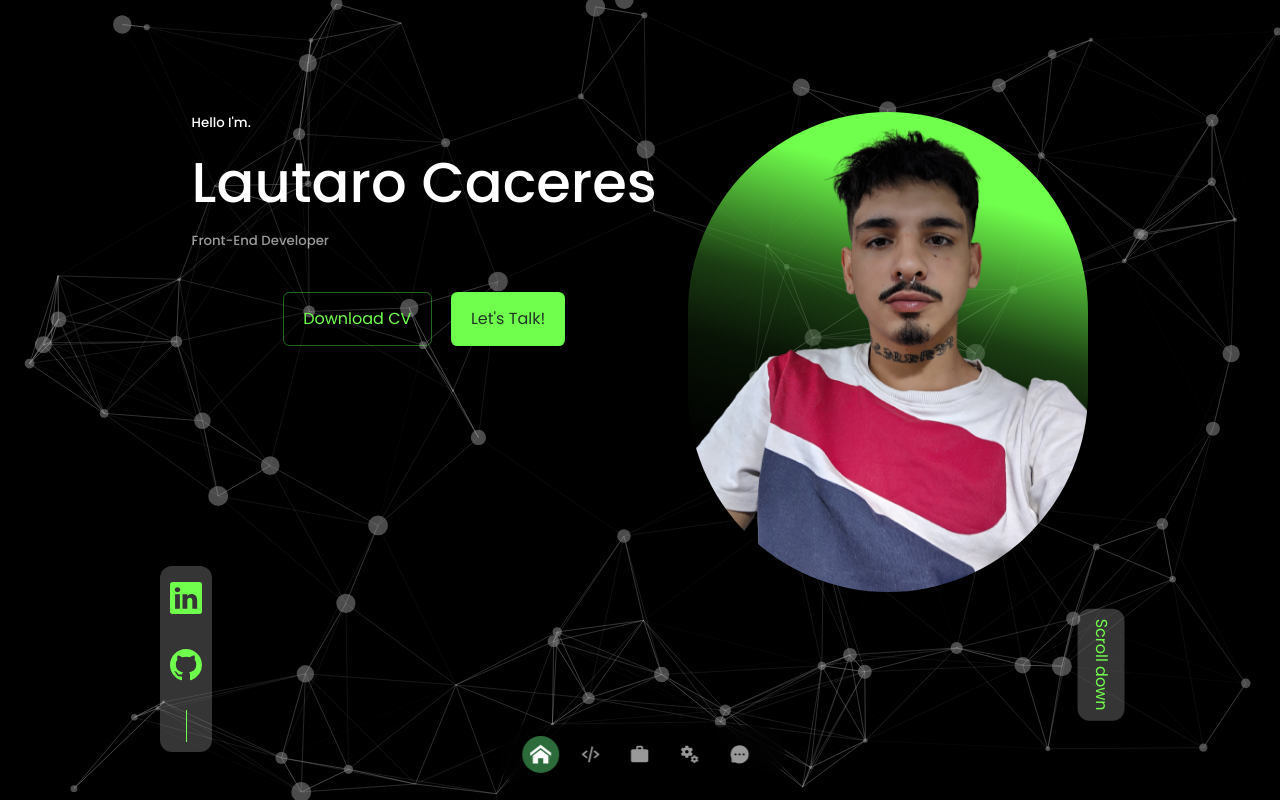
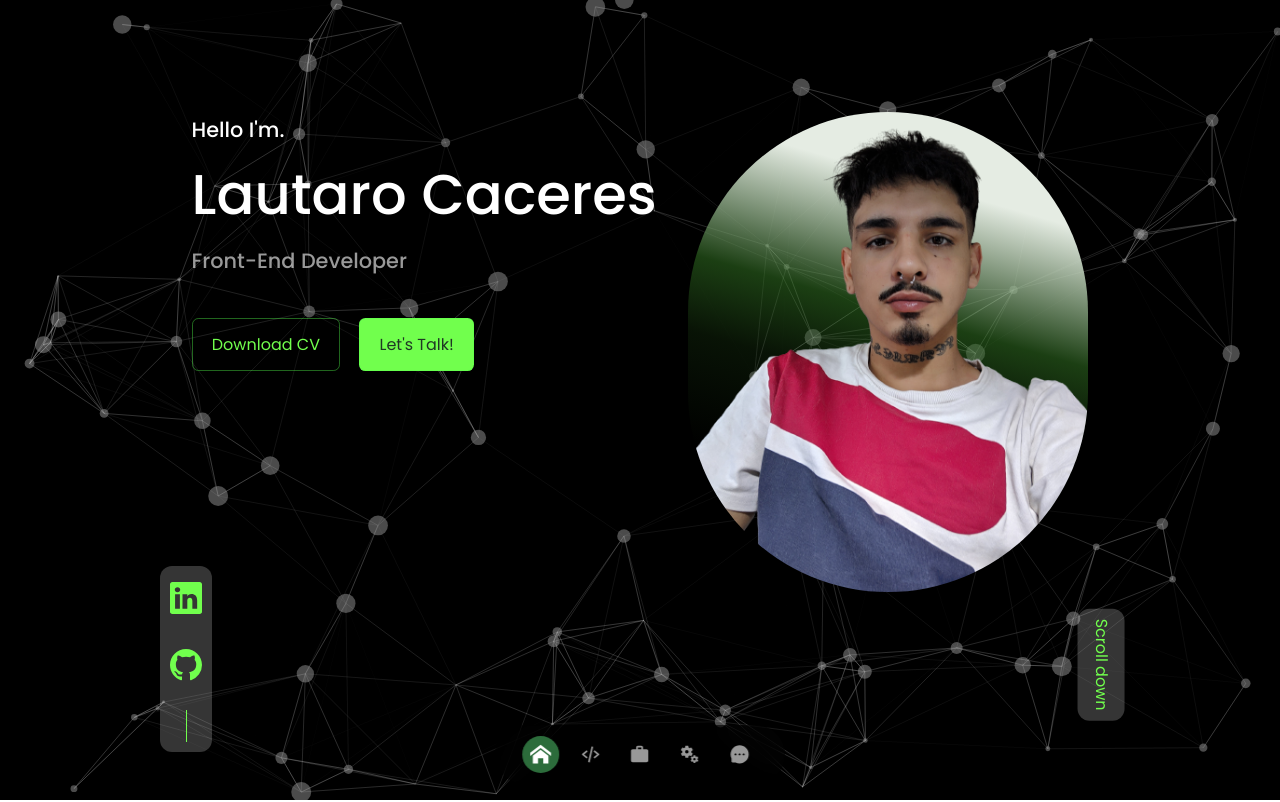
Before and after one commit to 0LMC0/Portfolio_react, a React (Create React App) app: page / in a window 1280 px wide. Shown: the top 802 px of the page. Built offline with nearby package versions, Linux system fonts and the light colour scheme.

Commit message:
Note changes

```diff
--- a/package.json
+++ b/package.json
@@ -6,6 +6,7 @@
     "@testing-library/jest-dom": "^5.16.4",
     "@testing-library/react": "^13.3.0",
     "@testing-library/user-event": "^13.5.0",
+    "blob-animated": "^1.2.9",
     "email-js": "^2.0.2",
     "emailjs-com": "^3.2.0",
     "react": "^18.2.0",
--- a/src/components/header/header.css
+++ b/src/components/header/header.css
@@ -12,12 +12,16 @@ header {
     position: relative;
 }
 
+.header__container h5{
+    font-size: 1.3rem;
+}
+
 /* CTA styling */
 
 .cta{
     display: flex;
     gap: 1.2rem;
-    justify-content: center;
+    justify-content: flex-start;
     margin-top: 2.5rem;
 }
 
@@ -47,11 +51,8 @@ header {
 /* img */
 
 .me{
-    background: rgb(113,255,77);
-    background: -moz-linear-gradient(196deg, rgba(113,255,77,1) 20%, rgba(49,112,34,0.5606617647058824) 43%, rgba(28,64,19,0.29735644257703087) 56%, rgba(9,21,6,0) 75%, rgba(0,0,0,0) 94%);
-    background: -webkit-linear-gradient(196deg, rgba(113,255,77,1) 20%, rgba(49,112,34,0.5606617647058824) 43%, rgba(28,64,19,0.29735644257703087) 56%, rgba(9,21,6,0) 75%, rgba(0,0,0,0) 94%);
-    background: linear-gradient(196deg, rgba(113,255,77,1) 20%, rgba(49,112,34,0.5606617647058824) 43%, rgba(28,64,19,0.29735644257703087) 56%, rgba(9,21,6,0) 75%, rgba(0,0,0,0) 94%);
-    filter: progid:DXImageTransform.Microsoft.gradient(startColorstr="#71ff4d",endColorstr="#000000",GradientType=1);
+    background: rgba(255, 255, 255, 0.214);
+    background: linear-gradient(196deg, rgb(229, 236, 227) 20%, rgba(49,112,34,0.5606617647058824) 43%, rgba(28,64,19,0.29735644257703087) 56%, rgba(9,21,6,0) 75%, rgba(0,0,0,0) 94%);
     width: 25rem;
     height: 30rem;
     padding-top: 1rem;
```
Also changed, not shown: 1 other file (tests, documents, lock files or other folders).
